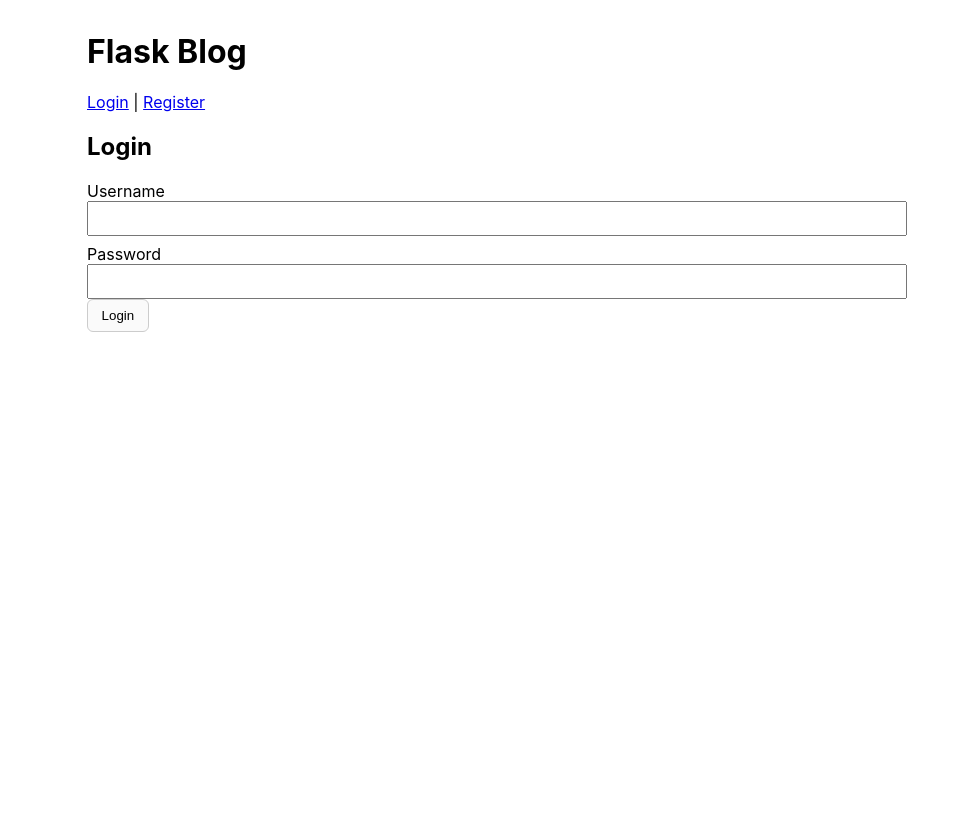
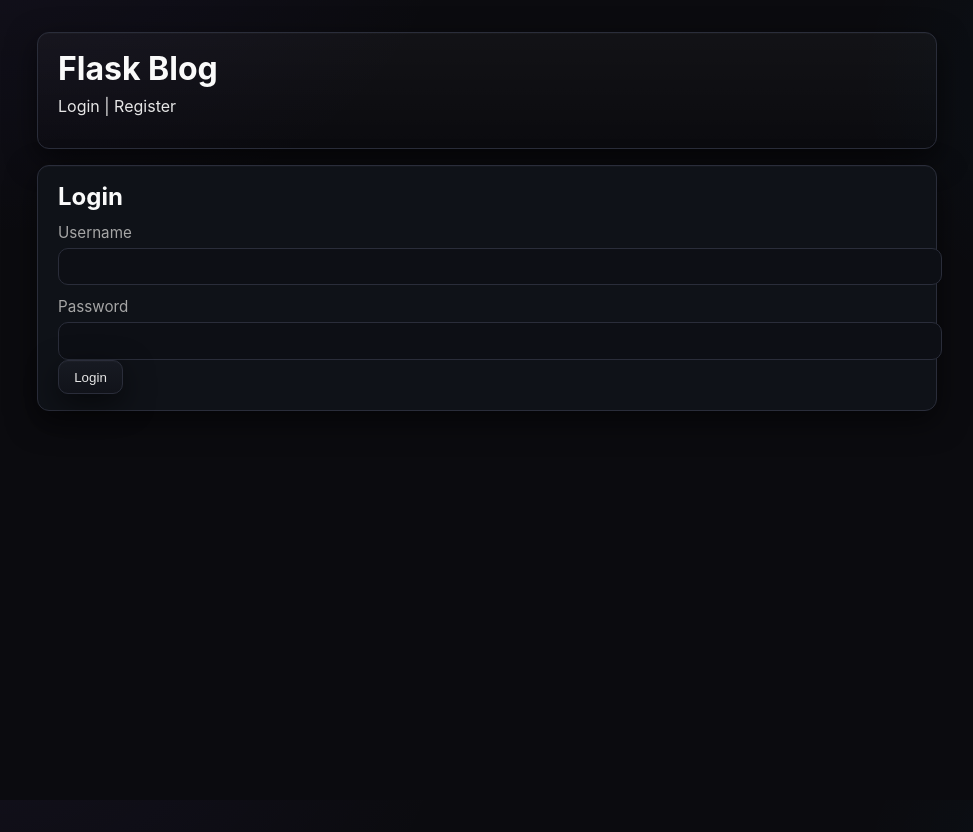
Before and after one commit to kaigiii/flask_blog, a Flask app: a page that uses templates/base.html in a window 1280 px wide. Shown: the whole page, without its empty margins (153-1126 px from the left). Before the commit the page ends 332 px from the top, so only its background shows below. Run offline with Flask 3, Linux system fonts and the light colour scheme.

Commit message:
Ultra-dark UI theme: panels, buttons, forms, alerts

```diff
--- a/templates/base.html
+++ b/templates/base.html
@@ -4,14 +4,90 @@
     <meta charset="utf-8" />
     <title>{% block title %}Flask Blog{% endblock %}</title>
     <style>
-      body { max-width: 800px; margin: 2rem auto; font-family: -apple-system, system-ui, sans-serif; }
+      :root {
+        --bg: #0b0b0f;
+        --panel: #11131a;
+        --panel-2: #0f1218;
+        --text: #e6e6e6;
+        --muted: #a6a6a6;
+        --border: #2a2d3a;
+        --accent: #7c5cff; /* violet */
+        --accent-2: #15b8ff; /* cyan */
+        --success-bg: #0e1a14;
+        --success-br: #1f8a5b;
+        --error-bg: #1a0e10;
+        --error-br: #b64b5a;
+        --shadow: 0 10px 30px rgba(0,0,0,.55), inset 0 1px 0 rgba(255,255,255,.02);
+      }
+
+      @media (prefers-color-scheme: dark) {
+        :root { color-scheme: dark; }
+      }
+
+      html, body { height: 100%; }
+      body {
+        max-width: 900px;
+        margin: 2rem auto;
+        font-family: -apple-system, system-ui, Segoe UI, Roboto, Inter, Helvetica, Arial, sans-serif;
+        background: radial-gradient(1200px 800px at 10% -10%, rgba(124,92,255,.06), transparent 40%),
+                    radial-gradient(1000px 700px at 110% 10%, rgba(21,184,255,.06), transparent 40%),
+                    var(--bg);
+        color: var(--text);
+      }
+
       header, nav, main { margin-bottom: 1rem; }
-      .flash { padding: .75rem 1rem; border-radius: 6px; margin: .5rem 0; }
-      .flash.success { background: #e8fff1; border: 1px solid #a8e6c1; }
-      .flash.error { background: #ffe8e8; border: 1px solid #f3b1b1; }
-      a.button, button { display: inline-block; padding: .5rem .85rem; border: 1px solid #ccc; border-radius: 6px; text-decoration: none; background: #fafafa; }
-      form label { display: block; margin-top: .5rem; }
-      input[type=text], input[type=password], textarea { width: 100%; padding: .5rem; }
+      header {
+        background: linear-gradient(180deg, rgba(255,255,255,.03), rgba(255,255,255,0));
+        padding: 1rem 1.25rem;
+        border: 1px solid var(--border);
+        border-radius: 12px;
+        box-shadow: var(--shadow);
+      }
+
+      h1, h2, h3 { color: #fafafa; margin: 0 0 .5rem; }
+      a { color: var(--accent-2); text-decoration: none; }
+      a:hover { color: #5fd6ff; text-decoration: underline; text-underline-offset: 2px; }
+
+      nav a { color: var(--text); }
+      nav a:hover { color: var(--accent-2); text-decoration: none; }
+
+      .button, button {
+        display: inline-block;
+        padding: .55rem .95rem;
+        border: 1px solid var(--border);
+        border-radius: 10px;
+        background: linear-gradient(180deg, #171a22, #11131a);
+        color: var(--text);
+        box-shadow: var(--shadow);
+        transition: transform .06s ease, background .2s ease, border-color .2s ease, box-shadow .2s ease;
+      }
+      .button:hover, button:hover { transform: translateY(-1px); border-color: #3a3f52; }
+      .button:active, button:active { transform: translateY(0); }
+
+      .button.primary {
+        border-color: #3e2e8a;
+        background: linear-gradient(180deg, rgba(124,92,255,.22), rgba(124,92,255,.12));
+        color: #eae7ff;
+      }
+      .button.primary:hover { border-color: #5b48da; }
+
+      .flash { padding: .85rem 1rem; border-radius: 10px; margin: .6rem 0; border: 1px solid var(--border); background: var(--panel); }
+      .flash.success { background: var(--success-bg); border-color: var(--success-br); }
+      .flash.error { background: var(--error-bg); border-color: var(--error-br); }
+
+      main { padding: 1rem 1.25rem; background: var(--panel-2); border: 1px solid var(--border); border-radius: 12px; box-shadow: var(--shadow); }
+
+      form label { display: block; margin-top: .75rem; color: var(--muted); font-size: .95rem; }
+      input[type=text], input[type=password], textarea {
+        width: 100%; padding: .65rem .75rem; margin-top: .35rem; color: var(--text);
+        background: #0d0f15; border: 1px solid var(--border); border-radius: 10px;
+        outline: none; transition: border-color .15s ease, box-shadow .15s ease;
+      }
+      textarea { resize: vertical; }
+      input:focus, textarea:focus { border-color: #495077; box-shadow: 0 0 0 3px rgba(124,92,255,.18); }
+
+      ul { padding-left: 1.1rem; }
+      li { margin: .4rem 0; }
     </style>
   </head>
   <body>
```
